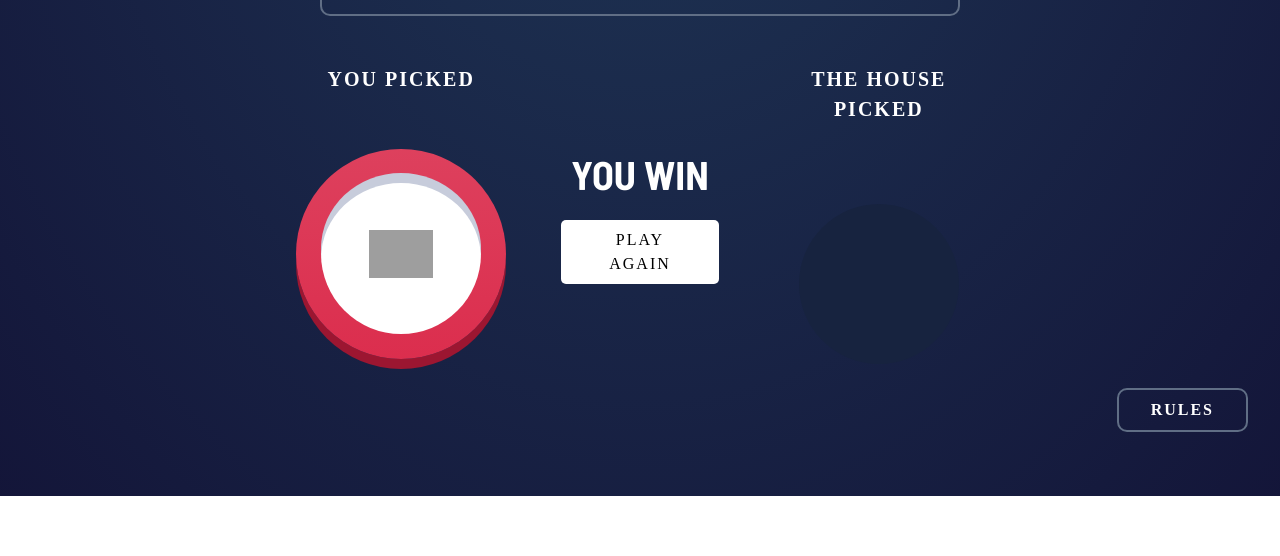
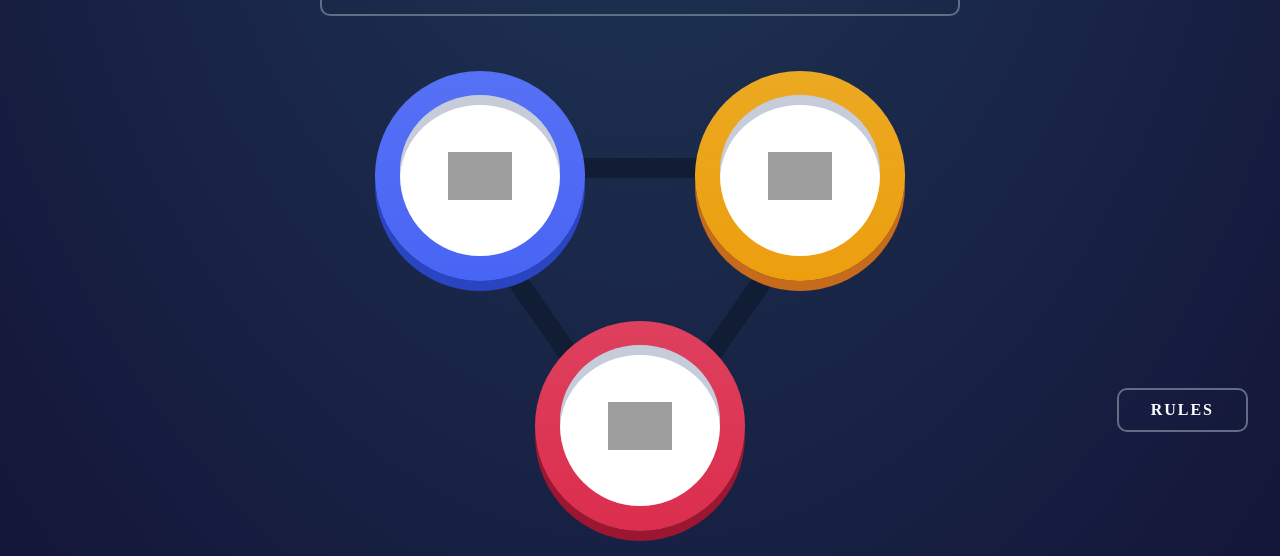
Before and after one commit to ib-rim/rock-paper-scissors, an Angular app: page / in a window 1280 px wide. Shown: the part 336-892 px from the top of the page. Before the commit the page ends 832 px from the top, so only its background shows below. Built offline with nearby package versions, Linux system fonts and the light colour scheme; grey boxes are pictures that could not be loaded; a web font is replaced by a local one.

Commit message:
Display game results

```diff
--- a/src/app/app.component.html
+++ b/src/app/app.component.html
@@ -5,23 +5,23 @@
         <div class="score-value">12</div>
     </div>
 </header>
-<!-- <div class="choice-buttons">
-    <app-choice-button label="paper" (playerChoice)="compareChoices($event, randomChoice())"></app-choice-button>
-    <app-choice-button label="rock" (playerChoice)="compareChoices($event, randomChoice())"></app-choice-button>
-    <app-choice-button label="scissors" (playerChoice)="compareChoices($event, randomChoice())"></app-choice-button>
-</div> -->
-<div class="final-choices">
+<div class="choice-buttons" *ngIf="!gameEnded">
+    <app-choice-button label="paper" (playerChoice)="handleChoices($event, randomChoice())"></app-choice-button>
+    <app-choice-button label="rock" (playerChoice)="handleChoices($event, randomChoice())"></app-choice-button>
+    <app-choice-button label="scissors" (playerChoice)="handleChoices($event, randomChoice())"></app-choice-button>
+</div>
+<div class="final-choices" *ngIf="gameEnded">
     <div class="final-choice">
         <p class="picked-text">YOU PICKED</p>
-        <app-choice-button label="rock"></app-choice-button>
+        <app-choice-button label="{{playerChoice}}"></app-choice-button>
     </div>
     <div class="result">
-        <p class="result-text">YOU WIN</p>
-        <button class="play-again-button">PLAY AGAIN</button>
+        <p class="result-text">{{resultText}}</p>
+        <button class="play-again-button" (click)="restartGame()">PLAY AGAIN</button>
     </div>
     <div class="final-choice">
         <p class="picked-text">THE HOUSE PICKED</p>
-        <app-choice-button label=""></app-choice-button>
+        <app-choice-button label="{{cpuChoice}}"></app-choice-button>
     </div>
 </div>
 <button class="rules-button">RULES</button>
--- a/src/app/app.component.ts
+++ b/src/app/app.component.ts
@@ -6,7 +6,16 @@ import { Component } from '@angular/core';
     styleUrls: ['./app.component.scss']
 })
 export class AppComponent {
-    title = 'Rock Paper Scissors';
+    title: string = 'Rock Paper Scissors';
+    gameEnded: boolean = false;
+    resultText: string = '';
+    playerChoice: string = '';
+    cpuChoice: string = '';
+
+    restartGame = () => {
+        this.gameEnded = false;
+        this.resultText = '';
+    }
 
     randomChoice = (): string => {
         let choice: string = "rock";
@@ -43,15 +52,17 @@ export class AppComponent {
     }
 
     endGame = (winner: string | null, playerChoice: string, cpuChoice: string) => {
-        console.log(`Player: ${playerChoice} vs CPU: ${cpuChoice}`);
+        this.gameEnded = true;
+        this.playerChoice = playerChoice;
+        this.cpuChoice = cpuChoice;
         if (winner === "player") {
-            console.log("You win!");
+            this.resultText ="YOU WIN";
         }
         else if (winner === "cpu") {
-            console.log("You lose!")
+            this.resultText ="YOU LOSE";
         }
         else {
-            console.log("Draw!")
+            this.resultText ="DRAW";
         }
     }
 }
```
